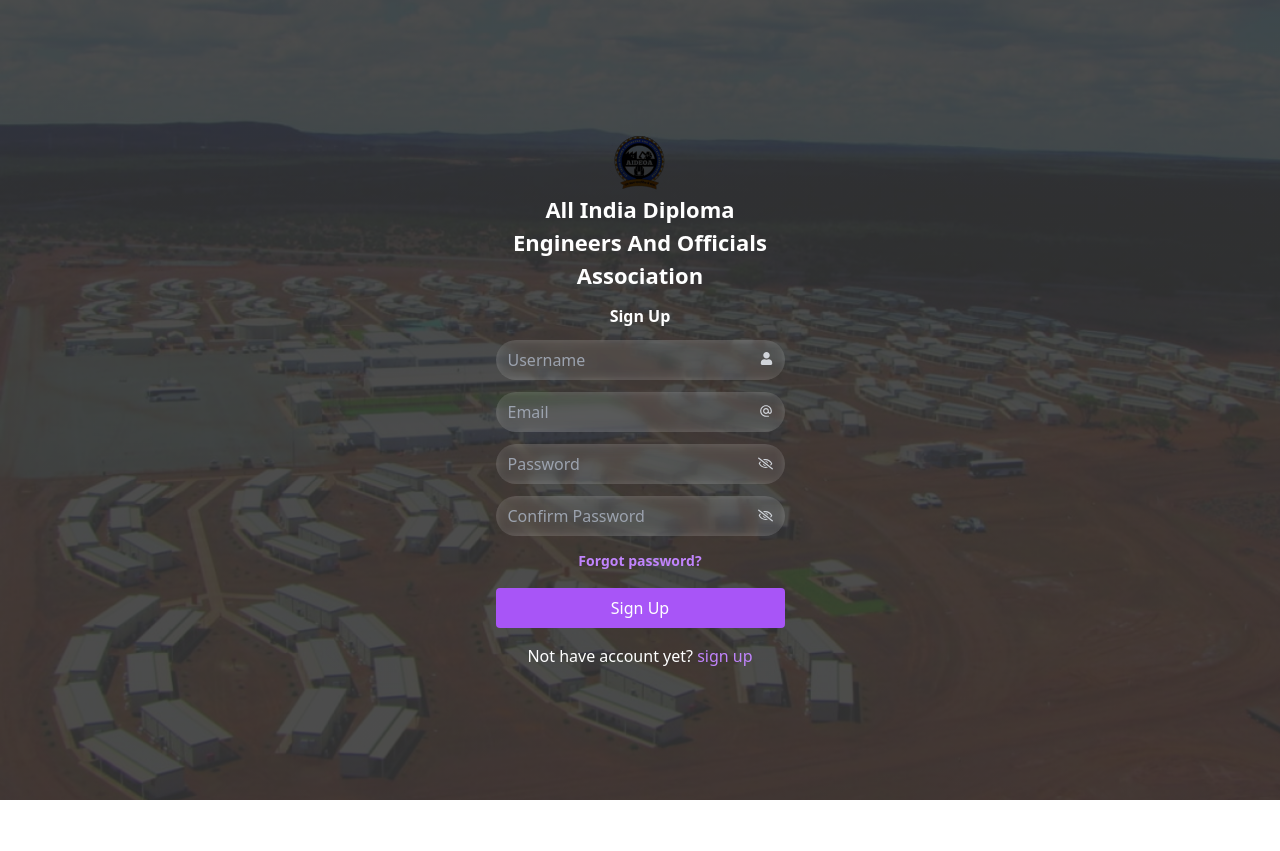
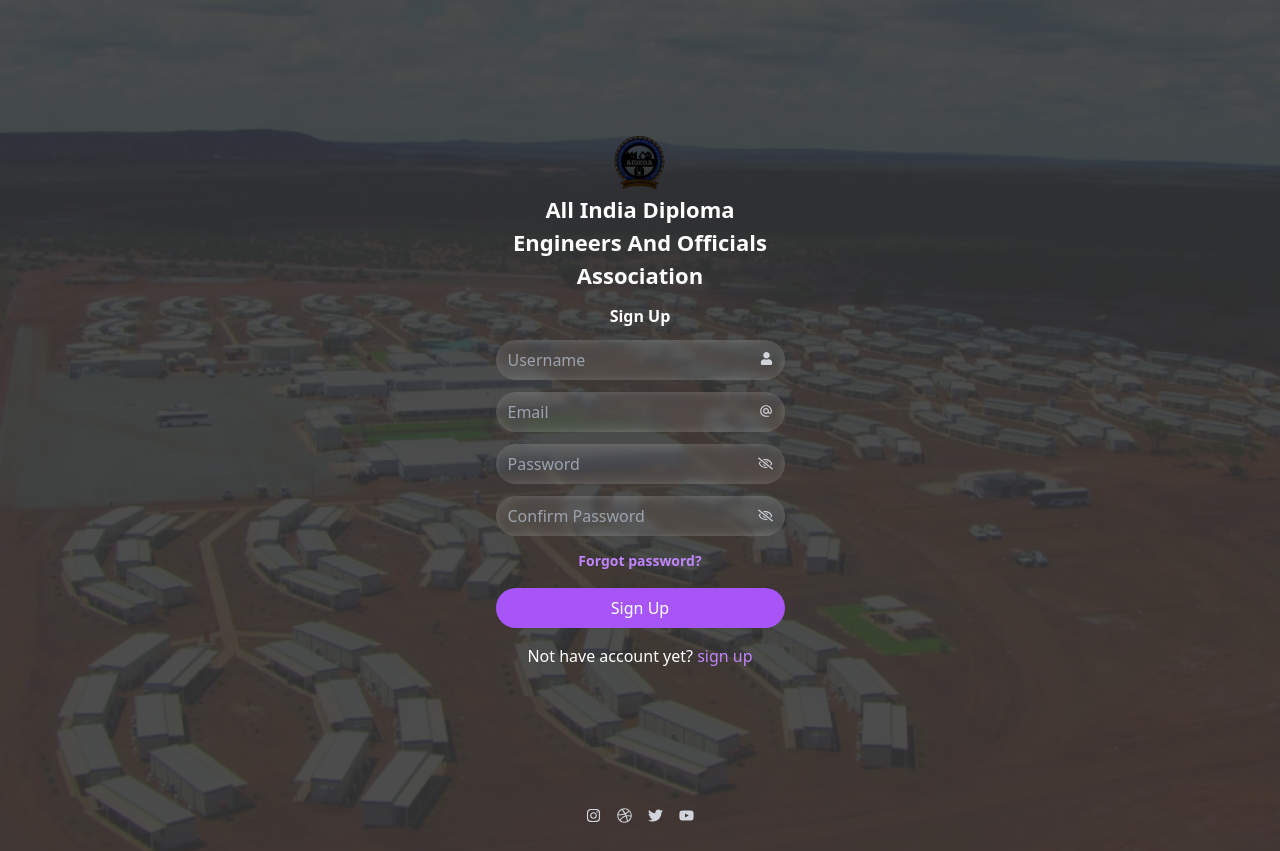
Before and after one commit to ab-ankush/AIDEOA-frontend, a React (Create React App) app: page / in a window 1280 px wide. Before the commit the page ends 800 px from the top, so only its background shows below. Built offline with nearby package versions, Linux system fonts and the light colour scheme.

Commit message:
added the social media wrapper and toggle to show data

```diff
--- a/src/App.js
+++ b/src/App.js
@@ -1,4 +1,3 @@
-import logo from './logo.svg';
 import './App.css';
 
 import Singup from './components/Signup';
--- a/src/components/Signup.jsx
+++ b/src/components/Signup.jsx
@@ -1,9 +1,20 @@
-import React from "react";
+import React, { useState } from "react";
 
-import { FaRegEyeSlash ,FaUser} from "react-icons/fa";
+import {
+  FaRegEyeSlash,
+  FaUser,
+  FaInstagram,
+  FaDribbble,
+  FaTwitter,
+  FaYoutube,
+} from "react-icons/fa";
 import { MdAlternateEmail } from "react-icons/md";
 const Singup = () => {
+  const [pass, setPass] = useState(false);
+  const [ConPass, setConPass] = useState(false);
+
   return (
+    <>
       <div className="min-h-screen  flex justify-center items-center">
         <div className=" p-8 w-[50%] max-w-[353px] min-w-[300px]">
           <div className="flex justify-center  ">
@@ -14,46 +25,59 @@
             />
           </div>
           <h2 className="font-poppins text-white text-[22px] font-semibold leading-[33px] text-center mb-3">
-
             All India Diploma Engineers And Officials Association
           </h2>
           <p className="text-center mb-3 text-white font-semibold ">Sign Up</p>
           <form>
             <div className="relative">
               <input
-              className=" glass-effect  bg-white w-full mb-3 px-3 py-2 text-black rounded-3xl focus:outline-none"
+                className=" glass-effect  bg-white w-full mb-3 px-3 py-2 text-white rounded-3xl focus:outline-none"
                 id="username"
                 type="text"
                 placeholder="Username"
               />
-            <FaUser className="absolute top-3 text-gray-300 right-3" size={13}/>
+              <FaUser
+                className="absolute top-3 text-gray-300 right-3"
+                size={13}
+              />
             </div>
             <div className="relative">
               <input
-              className=" glass-effect  bg-white w-full mb-3 px-3 py-2 text-black rounded-3xl focus:outline-none"
+                className=" glass-effect  bg-white w-full mb-3 px-3 py-2 text-white rounded-3xl focus:outline-none"
                 id="email"
                 type="email"
                 placeholder="Email"
               />
-            <MdAlternateEmail className="absolute top-3 text-gray-300 right-3" size={14}/>
+              <MdAlternateEmail
+                className="absolute top-3 text-gray-300 right-3"
+                size={14}
+              />
             </div>
             <div className="relative">
               <input
-            className="w-full glass-effect  px-3 mb-3 py-2 text-black rounded-3xl focus:outline-none"
+                className="w-full glass-effect  px-3 mb-3 py-2 text-white rounded-3xl focus:outline-none"
                 id="password"
-            type="password"
+                type={pass ? "text" : "password"}
                 placeholder="Password"
               />
-<FaRegEyeSlash className="absolute top-3 text-gray-300 right-3" size={15}/>
+              <FaRegEyeSlash
+                onClick={() => setPass(!pass)}
+                className="absolute top-3 text-gray-300 right-3"
+                size={15}
+              />
             </div>
             <div className="relative">
               <input
-            className="w-full glass-effect  px-3 mb-3 py-2 text-black rounded-3xl focus:outline-none"
+                className="w-full glass-effect  px-3 mb-3 py-2 text-white rounded-3xl focus:outline-none"
                 id="confirm-password"
-            type="password"
+                type={ConPass ? "text" : "password"}
                 placeholder="Confirm Password"
               />
-<FaRegEyeSlash className="absolute top-3 text-gray-300 right-3" size={15}/>
+              <FaRegEyeSlash
+                onClick={() => setConPass(!ConPass)}
+                className="absolute top-3 text-gray-300 right-3"
+                size={15}
+              />
             </div>
             <div className="text-center">
               <a
@@ -65,7 +89,7 @@
             </div>
             <div className="mt-4">
               <button
-              className="bg-purple-500 hover:bg-purple-700 text-white  py-2 px-4 rounded w-full"
+                className="bg-purple-500 hover:bg-purple-700 text-white  py-2 px-4 rounded-3xl w-full"
                 type="button"
               >
                 Sign Up
@@ -82,6 +106,29 @@
           </form>
         </div>
       </div>
+      <div className="flex justify-center mb-5">
+        <div className="social-medias p-2">
+          <a href="#">
+            <FaInstagram className="text-gray-300" size={15} />
+          </a>
+        </div>
+        <div className="social-medias  p-2">
+          <a href="#">
+            <FaDribbble className="text-gray-300" size={15} />
+          </a>
+        </div>
+        <div className="social-medias p-2">
+          <a href="#">
+            <FaTwitter className="text-gray-300" size={15} />
+          </a>
+        </div>
+        <div className="social-medias p-2">
+          <a href="#">
+            <FaYoutube className="text-gray-300" size={15} />
+          </a>
+        </div>
+      </div>
+    </>
   );
 };
 
```
Lines whose indentation alone changed are shown as unchanged.
